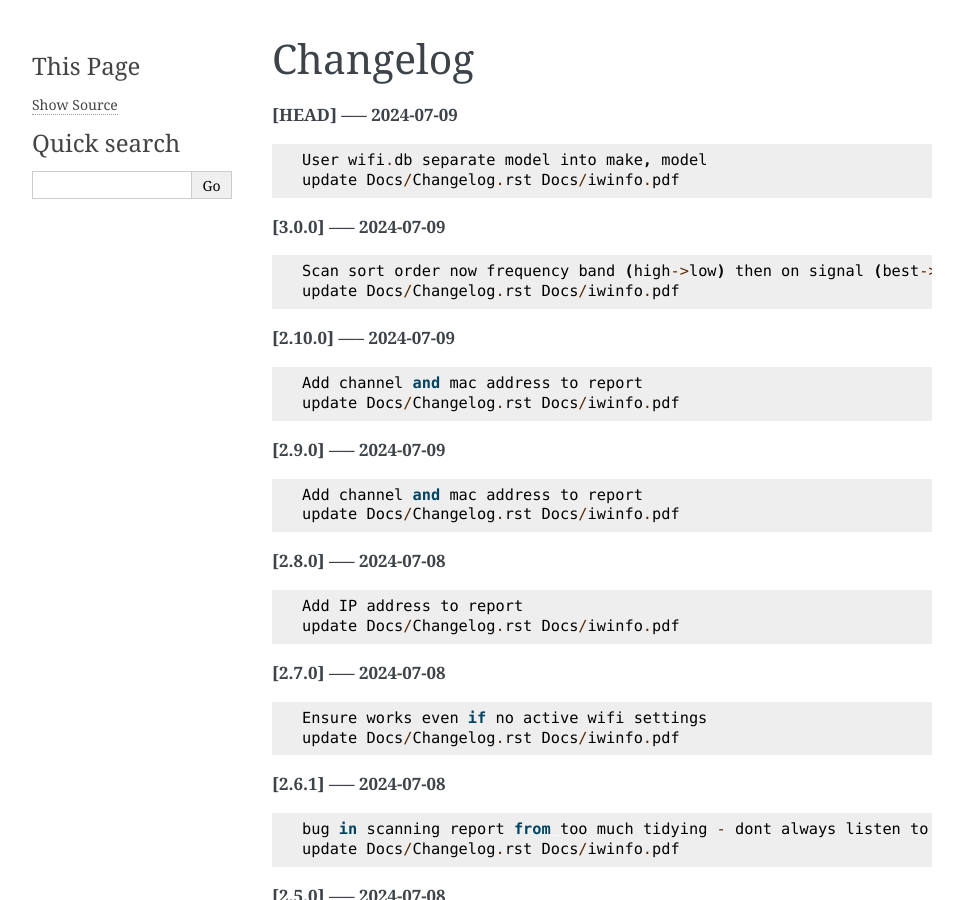
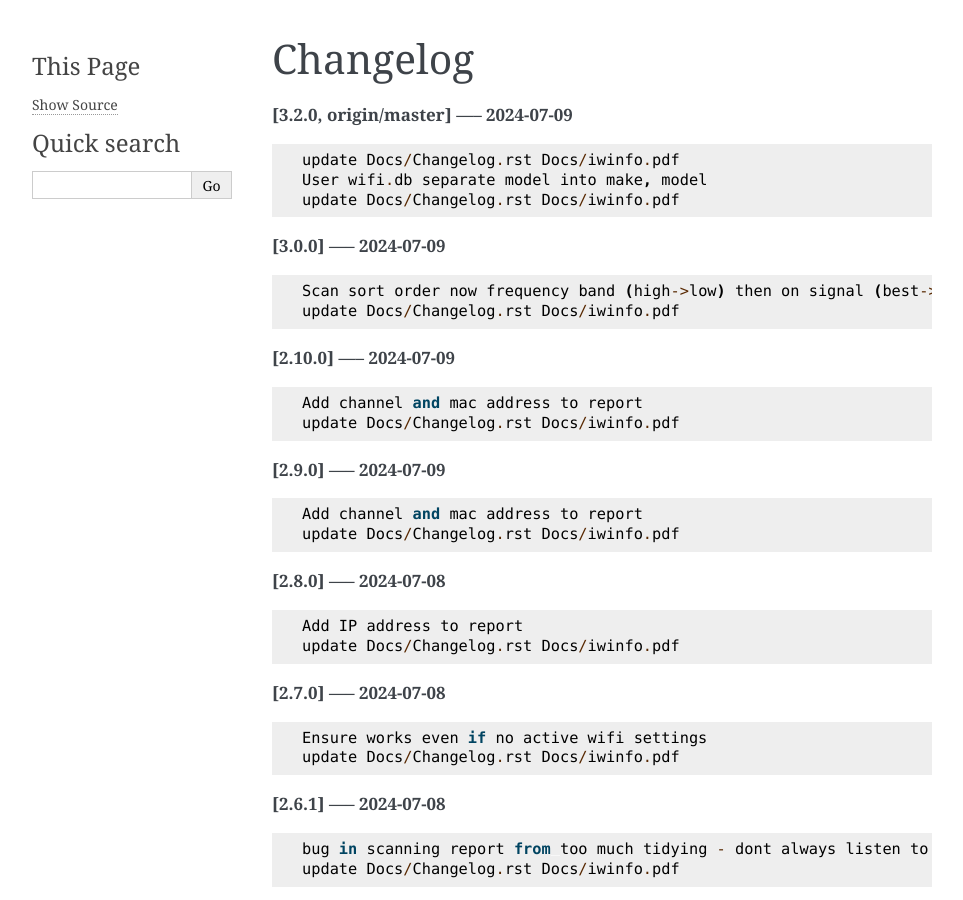
Before and after one commit to gene-git/iwinfo, a Sphinx documentation site: the page built from Docs/Changelog.rst, in a window 1280 px wide and 900 px high. Shown: the whole window, without its empty margins (148-1111 px from the left). Built offline with Sphinx 7.4.7, drawn with Linux system fonts in a browser that asks for light colours; pages that are not in the unit, such as notebooks, are missing from menus.

Commit message:
update Docs/Changelog.rst Docs/iwinfo.pdf

```diff
--- a/Docs/Changelog.rst
+++ b/Docs/Changelog.rst
@@ -1,8 +1,9 @@
 Changelog
 =========
 
-**[HEAD] ----- 2024-07-09** ::
+**[3.2.0, origin/master] ----- 2024-07-09** ::
 
+	    update Docs/Changelog.rst Docs/iwinfo.pdf
 	    User wifi.db separate model into make, model
 	    update Docs/Changelog.rst Docs/iwinfo.pdf
 
```
Also changed, not shown: 1 other file.
